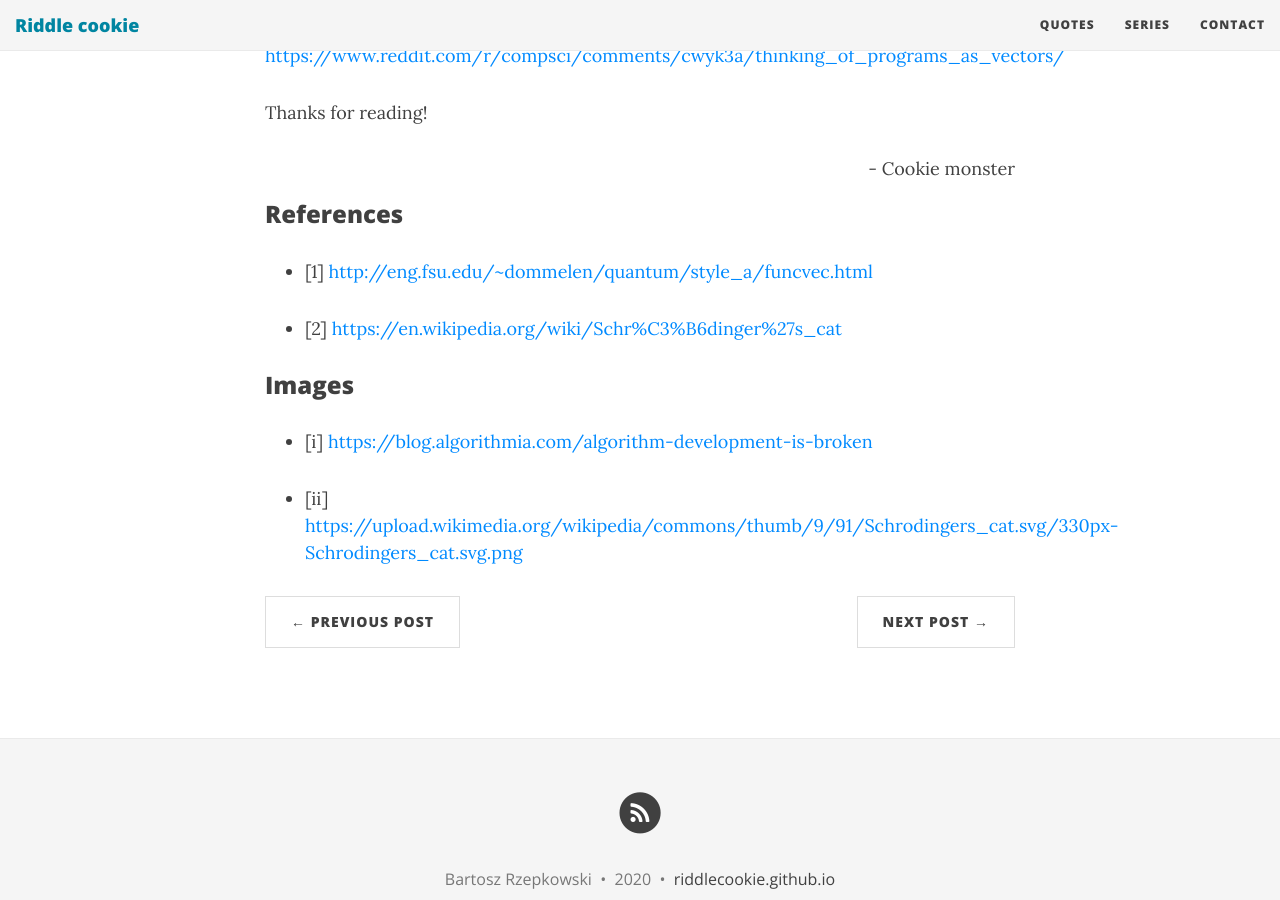
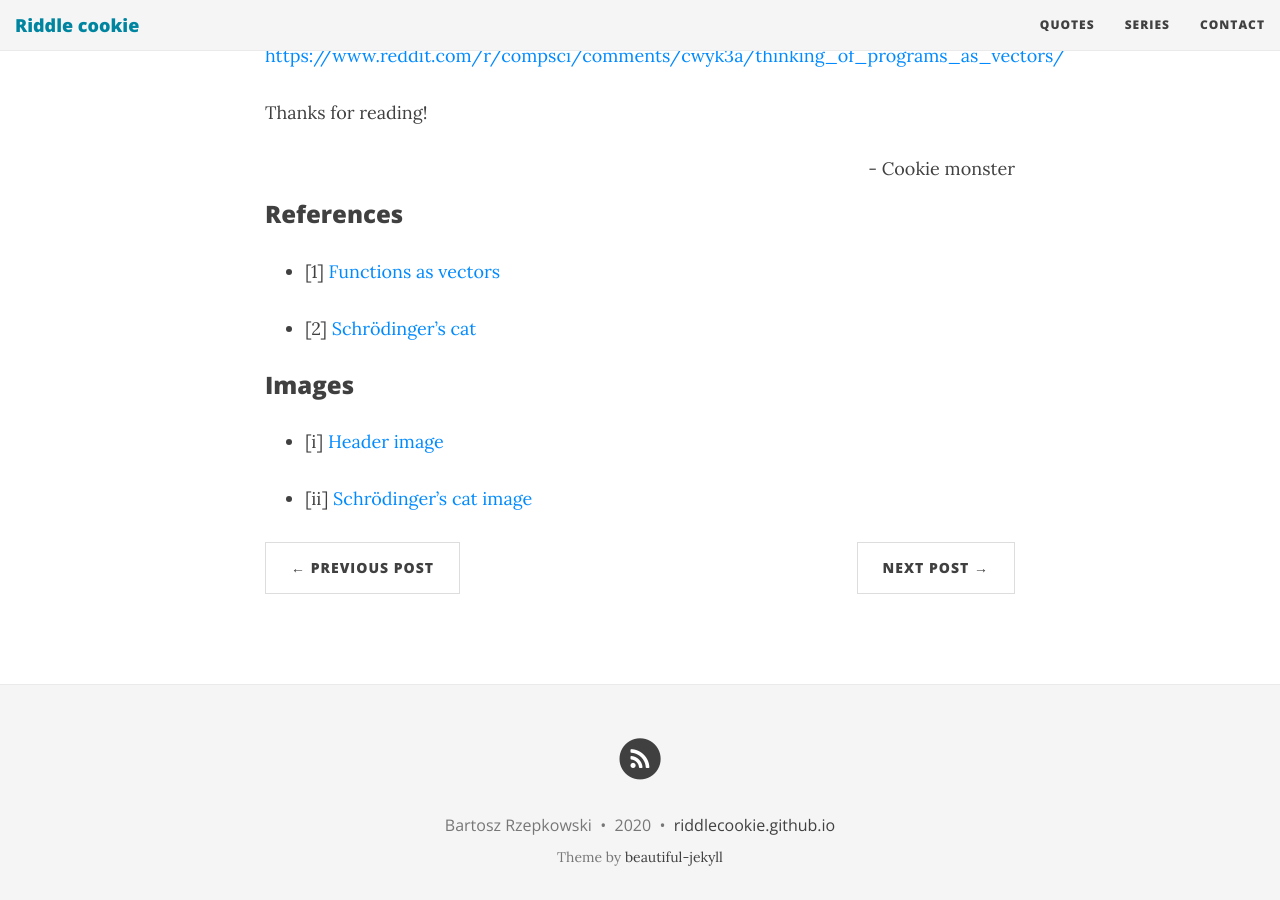
Before and after one commit to riddlecookie/riddlecookie.github.io, a Jekyll site: the page built from _posts/2019-10-12-algorithms-as-vectors.md, in a window 1280 px wide and 900 px high, scrolled down 5865 px. Built offline with Jekyll 4.4.1, drawn with Linux system fonts in a browser that asks for light colours; nearby versions of some CDN libraries; formulas are drawn with MathJax 3.

Commit message:
Fixing typos

```diff
--- a/_posts/2019-10-12-algorithms-as-vectors.md
+++ b/_posts/2019-10-12-algorithms-as-vectors.md
@@ -101,12 +101,12 @@
 
 ### References
 
-- [1] <http://eng.fsu.edu/~dommelen/quantum/style_a/funcvec.html>
+- [1] [Functions as vectors](http://eng.fsu.edu/~dommelen/quantum/style_a/funcvec.html)
 
-- [2] <https://en.wikipedia.org/wiki/Schr%C3%B6dinger%27s_cat>
+- [2] [Schrödinger's cat](https://en.wikipedia.org/wiki/Schr%C3%B6dinger%27s_cat)
 
 ### Images
 
-- [i] <https://blog.algorithmia.com/algorithm-development-is-broken>
+- [i] [Header image](https://blog.algorithmia.com/algorithm-development-is-broken)
 
-- [ii] <https://upload.wikimedia.org/wikipedia/commons/thumb/9/91/Schrodingers_cat.svg/330px-Schrodingers_cat.svg.png>
+- [ii] [Schrödinger's cat image](https://upload.wikimedia.org/wikipedia/commons/thumb/9/91/Schrodingers_cat.svg/330px-Schrodingers_cat.svg.png)
```
Also changed, not shown: _posts/2020-01-12-why-you-should-babble.md (renamed from _posts/2020-01-12-why-you-should-mumble.md, +1 -1 lines).
